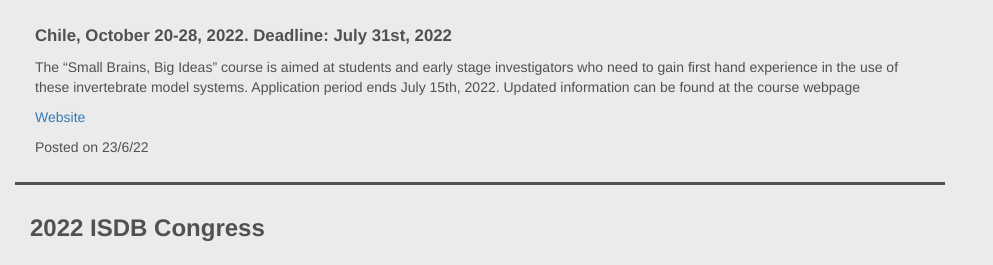
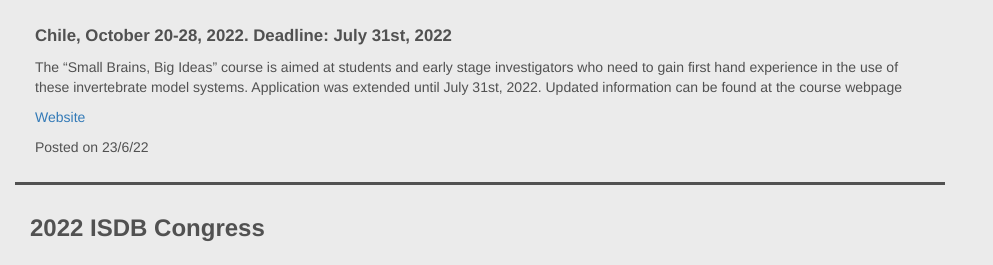
Before and after one commit to lasdb/lasdb.github.io, a Jekyll site: the page built from _posts/2000-01-01-news.markdown, in a window 1280 px wide and 900 px high, scrolled down 3101 px. Shown: the part 201-466 px from the top of the window, without its empty margins (0-993 px from the left). Built offline with Jekyll 4.4.1, drawn with Linux system fonts in a browser that asks for light colours; nearby versions of some CDN libraries.

Commit message:
Update 2000-01-01-news.markdown

```diff
--- a/_posts/2000-01-01-news.markdown
+++ b/_posts/2000-01-01-news.markdown
@@ -56,7 +56,7 @@
   - title: 'Course: Small Brains, Big Ideas'
     date: '23/6/22'
     subtitle: 'Chile, October 20-28, 2022. Deadline: July 31st, 2022'
-    body: 'The “Small Brains, Big Ideas” course is aimed at students and early stage investigators who need to gain first hand experience in the use of these invertebrate model systems. Application period ends July 15th, 2022. Updated information can be found at the course webpage'
+    body: 'The “Small Brains, Big Ideas” course is aimed at students and early stage investigators who need to gain first hand experience in the use of these invertebrate model systems. Application was extended until July 31st, 2022. Updated information can be found at the course webpage'
     imageSm: 'img/news/small-brains-2022-sm.jpg'
     imageBg: '../img/news/small-brains-2022-bg.jpg'
     URL: 'http://smallbrains.org/'
```
